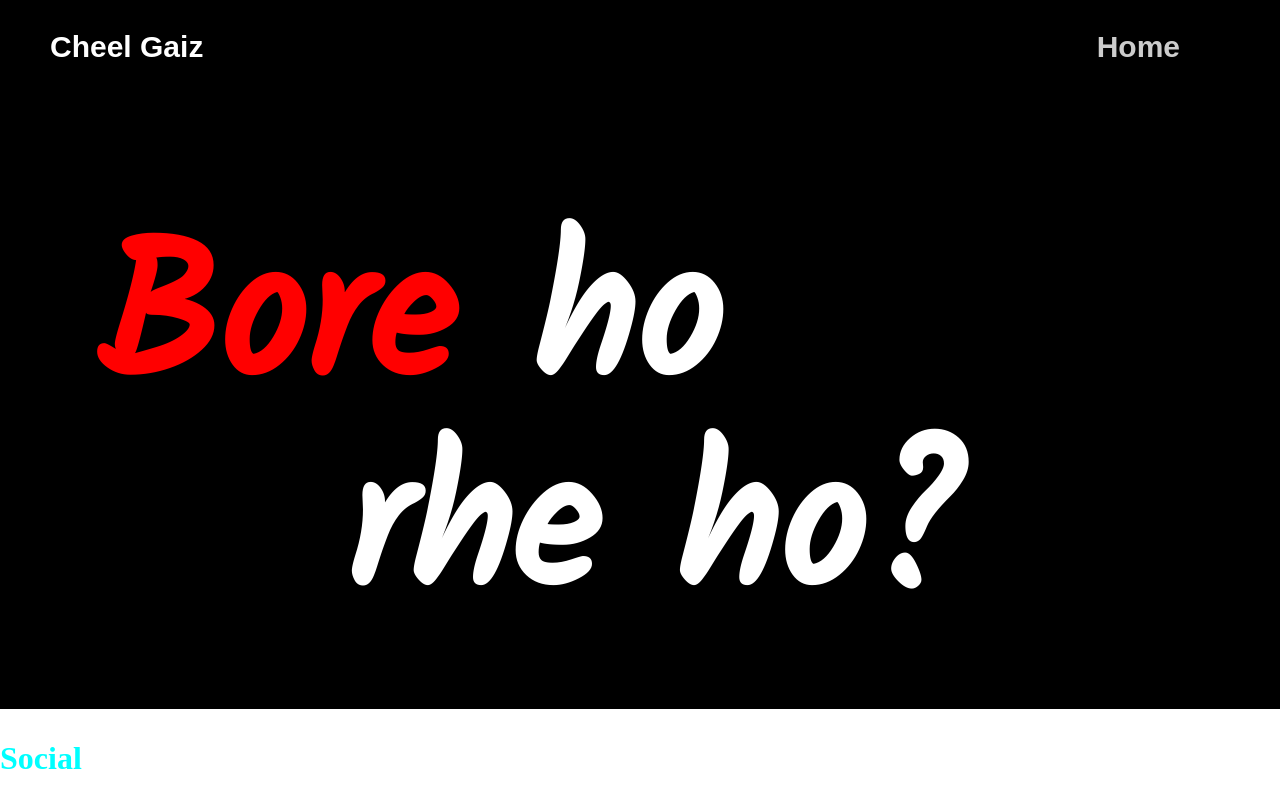
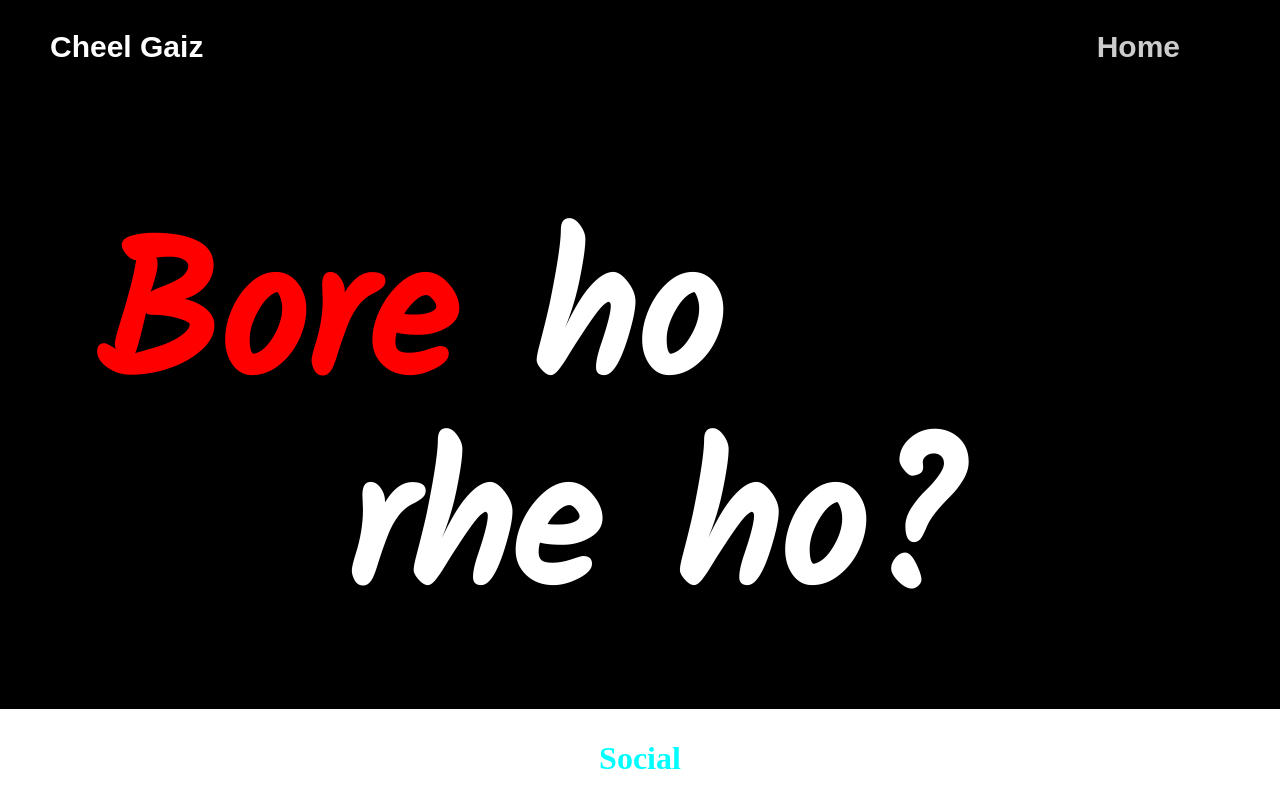
Before and after one commit to Sakaar-Sen/WebdevProject, a plain HTML site: page home.html in a window 1280 px wide. Drawn offline with Linux system fonts and the light colour scheme.

Commit message:
Update homepage.css

```diff
--- a/css_files/homepage.css
+++ b/css_files/homepage.css
@@ -34,8 +34,10 @@ body{
 .social-container{
     padding-top: 10px;
     text-align: left;
+    padding-bottom: 300px;
 }
 
 .social-heading{
+    text-align: center;
     color: aqua;
 }
```
